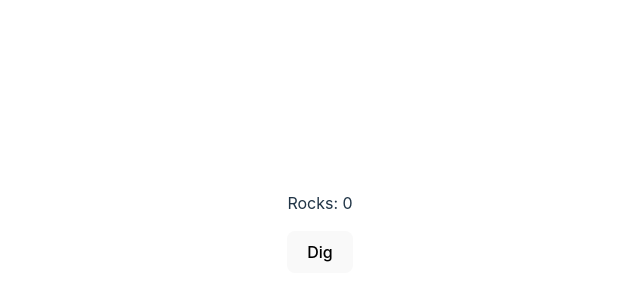
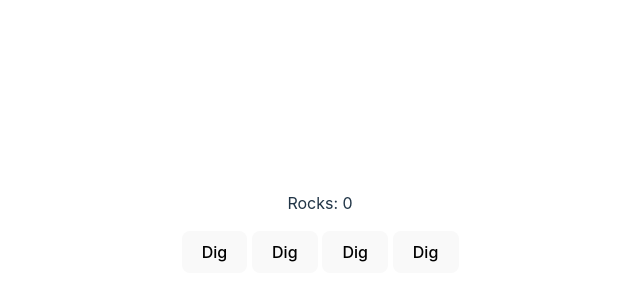
Before and after one commit to Tofutush/idlegame, a Svelte app: page / in a window 1280 px wide. Shown: the part 176-476 px from the top of the page, without its empty margins (320-960 px from the left). Built offline with nearby package versions, Linux system fonts and the light colour scheme.

Commit message:
more prisoners

```diff
--- a/src/App.svelte
+++ b/src/App.svelte
@@ -6,6 +6,9 @@
 <main>
 	<p>Rocks: {gameState.rocks}</p>
 	<Prisoner />
+	<Prisoner />
+	<Prisoner />
+	<Prisoner />
 </main>
 
 <style>
```
